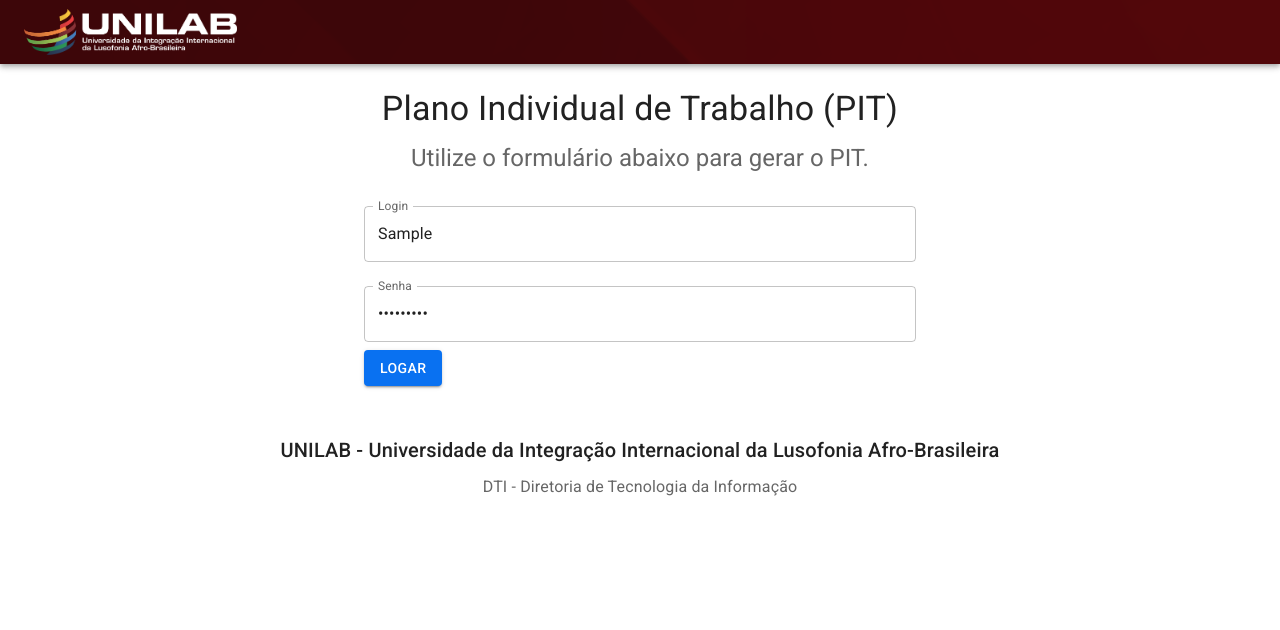
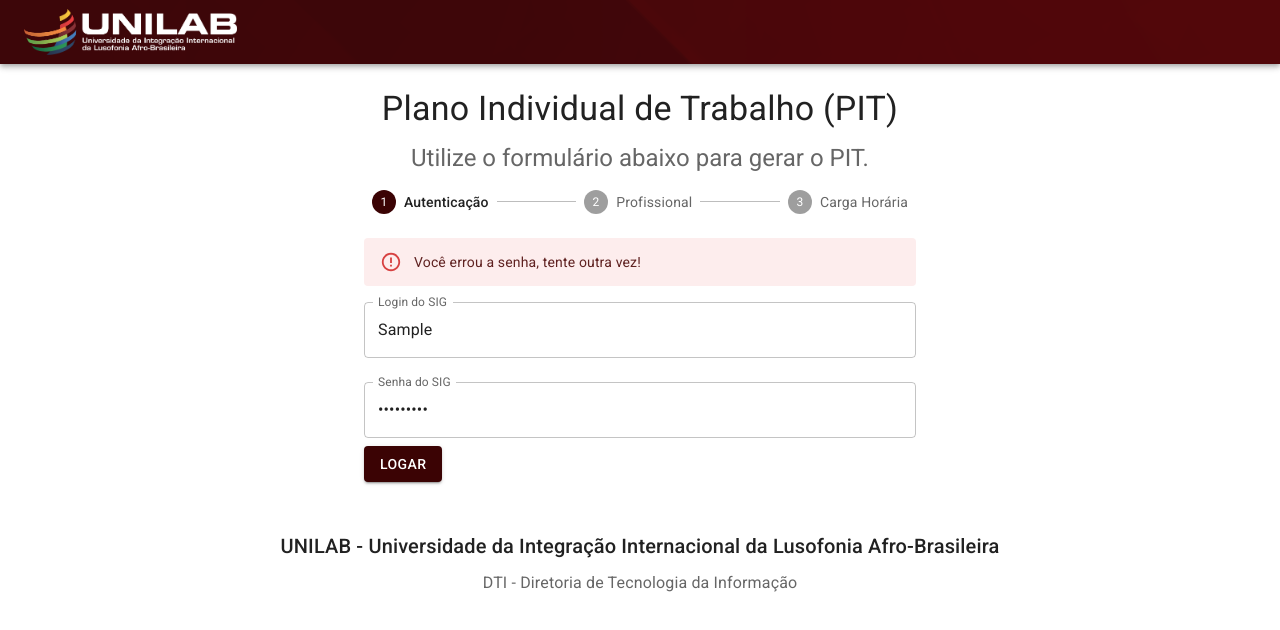
Before and after one commit to dti-unilab/pit-tae, a React (Create React App) app: page /pit in a window 1280 px wide. Both pictures are taken after typing "Sample", "Sample123" into the empty fields and a click on the button "LOGAR". Shown: the top 630 px of the page. Built offline with nearby package versions, Linux system fonts and the light colour scheme; no server answers.

Commit message:
authenticate details.

```diff
--- a/src/App.jsx
+++ b/src/App.jsx
@@ -13,8 +13,8 @@ function App() {
     },
     palette: {
       primary: {
-        main: '#0971f1',
-        darker: '#053e85',
+        main: '#3b0304',
+        darker: '#3b0304',
       },
       neutral: {
         main: '#64748B',
--- a/src/components/Footer.jsx
+++ b/src/components/Footer.jsx
@@ -1,5 +1,4 @@
 import { Typography } from "@material-ui/core";
-import { Copyright } from "@material-ui/icons";
 import { Box } from "@material-ui/system";
 import React from "react";
 
--- a/src/components/FormLogin.jsx
+++ b/src/components/FormLogin.jsx
@@ -1,7 +1,7 @@
 import React, { useState } from "react";
 import { TextField, Button } from "@material-ui/core";
 
-function FormLogin({ onSubmitForm }) {
+function FormLogin(props) {
   const [login, setLogin] = useState("");
   const [senha, setSenha] = useState("");
 
@@ -9,34 +9,41 @@ function FormLogin({ onSubmitForm }) {
     <form
       onSubmit={(event) => {
         event.preventDefault();
-        onSubmitForm({ login, senha });
+        props.onSubmitForm({ login, senha });
       }}
     >
       <TextField
+        disabled={props.disabledLogin}
         value={login}
         onChange={(event) => {
           setLogin(event.target.value);
         }}
         id="login"
-        label="Login"
+        label="Login do SIG"
         variant="outlined"
         margin="normal"
         fullWidth
       />
       <TextField
+        disabled={props.disabledLogin}
         value={senha}
         onChange={(event) => {
           setSenha(event.target.value);
         }}
         id="senha"
-        label="Senha"
+        label="Senha do SIG"
         variant="outlined"
         margin="normal"
         type="password"
         fullWidth
       />
 
-      <Button type="submit" variant="contained" color="primary">
+      <Button
+        disabled={props.disabledLogin}
+        type="submit"
+        variant="contained"
+        color="primary"
+      >
         Logar
       </Button>
     </form>
--- a/src/components/Header.jsx
+++ b/src/components/Header.jsx
@@ -1,5 +1,4 @@
-import { AppBar, Toolbar, Typography } from "@material-ui/core";
-import CameraIcon from '@mui/icons-material/PhotoCamera';
+import { AppBar, Toolbar } from "@material-ui/core";
 import React from "react";
 import Image from '../assets/img/bg-topo.png';
 import LogoUNILAB from '../assets/img/logo-unilab.png';
--- a/src/pages/Page404.jsx
+++ b/src/pages/Page404.jsx
@@ -1,12 +1,19 @@
-import { Typography } from '@mui/material';
-import React from 'react';
-import imagem from '../assets/img/404.png';
+import { Container } from "@material-ui/core";
+import { Typography } from "@mui/material";
+import React from "react";
+import imagem from "../assets/img/404.png";
+import styled from 'styled-components';
+
+const Image404 = styled.img`
+  margin-top: 5em;
+  width: 100%;
+`
+
 
 const Page404 = () => {
-
   return (
-        <main>
-            <img src={imagem} alt="nao encontrada"/>
+    <Container maxWidth="sm">
+      <Image404 src={imagem} alt="nao encontrada" />
       <Typography
         component="h1"
         variant="h4"
@@ -16,8 +23,7 @@ const Page404 = () => {
       >
         Página não encontrada
       </Typography>
-        </main>
+    </Container>
   );
-
-}
+};
 export default Page404;
--- a/src/pages/PagePIT.jsx
+++ b/src/pages/PagePIT.jsx
@@ -1,4 +1,4 @@
-import { Button, Stack } from "@material-ui/core";
+import { Alert, Step, StepLabel, Stepper } from "@material-ui/core";
 import { Container, Typography } from "@mui/material";
 import React, { useState } from "react";
 import FormLogin from "../components/FormLogin";
@@ -6,17 +6,38 @@ import { DataContext } from "../services/DataContext";
 import api from "../services/api";
 
 function PagePIT() {
-  const [data, setData] = useState(undefined);
+
+  const [data, setData] = useState({});
+  const [etapa, setEtapa] = useState(0);
+  const [disabledLogin, setDisabledLogin] = useState(false);
+  const [erros, setErros] = useState({login:{valid:true, text:""}});
+
 
   async function handleLogin(user) {
-    await api
-      .post("/authenticate", user)
-      .then((res) => {
-        console.log(res.data);
-      })
-      .catch((erro) => console.log(erro));
+    if(user.login.length === undefined || user.login.length < 3){
+      setErros({login:{valid: false, text: "Seu login deve ter no mínimo 3 caracteres!"}});
+      return;
+    }
+    if(user.senha.length === undefined || user.senha.length < 3){
+      setErros({login:{valid: false, text: "Sua senha deve ter no mínimo 3 caracteres!"}});
+      return;
+    }
+    setDisabledLogin(true);
+    try {
+      let response = await api.post("/authenticate", user);
+      setData({user: response.data});
+      setEtapa(1);
+      setErros({login:{valid: true, text: ""}});
+    } catch (error) {
+
+      setErros({login:{valid: false, text: "Você errou a senha, tente outra vez!"}});
+      setDisabledLogin(false);
+    }
+
   }
+
   return (
+
     <DataContext.Provider value={data}>
       <Container maxWidth="sm">
         <br />
@@ -32,7 +53,20 @@ function PagePIT() {
         <Typography variant="h5" align="center" color="textSecondary" paragraph>
           Utilize o formulário abaixo para gerar o PIT.
         </Typography>
-        <FormLogin onSubmitForm={handleLogin} />
+        <Stepper activeStep={etapa}>
+          <Step>
+            <StepLabel>Autenticação</StepLabel>
+          </Step>
+          <Step>
+            <StepLabel>Profissional</StepLabel>
+          </Step>
+          <Step>
+            <StepLabel>Carga Horária</StepLabel>
+          </Step>
+        </Stepper>
+        <br />
+        {erros.login.valid ? "" : <Alert severity="error">{erros.login.text}</Alert>}
+        <FormLogin disabledLogin={disabledLogin} onSubmitForm={handleLogin} />
       </Container>
     </DataContext.Provider>
   );
```
Also changed, not shown: public/favicon.png (added), 1 other file (tests, documents, lock files or other folders). Lines whose indentation alone changed are shown as unchanged.
